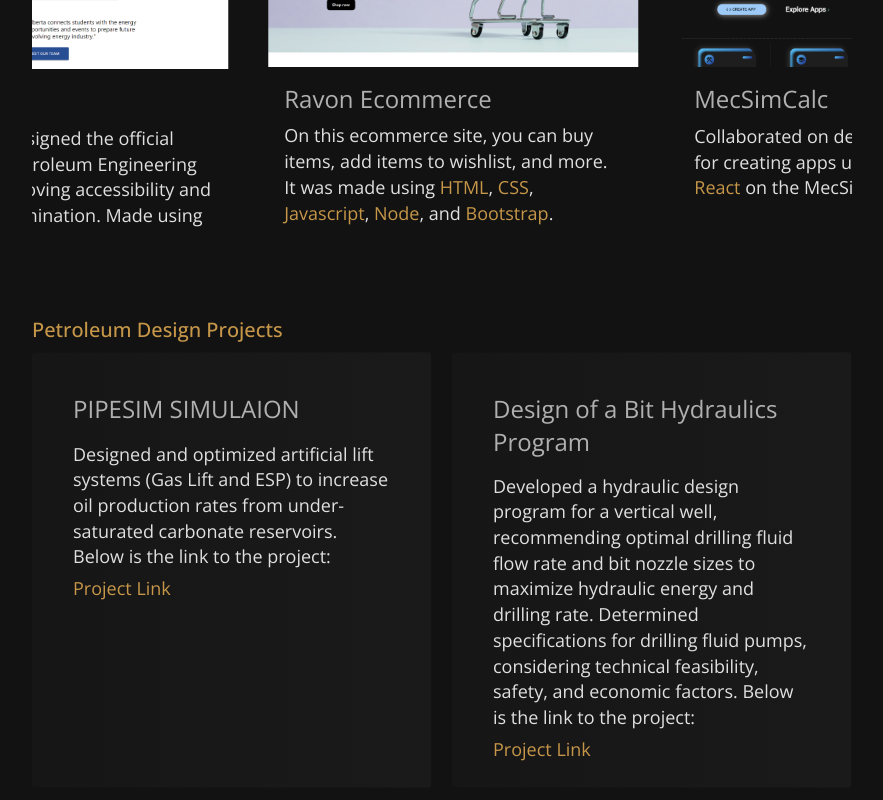
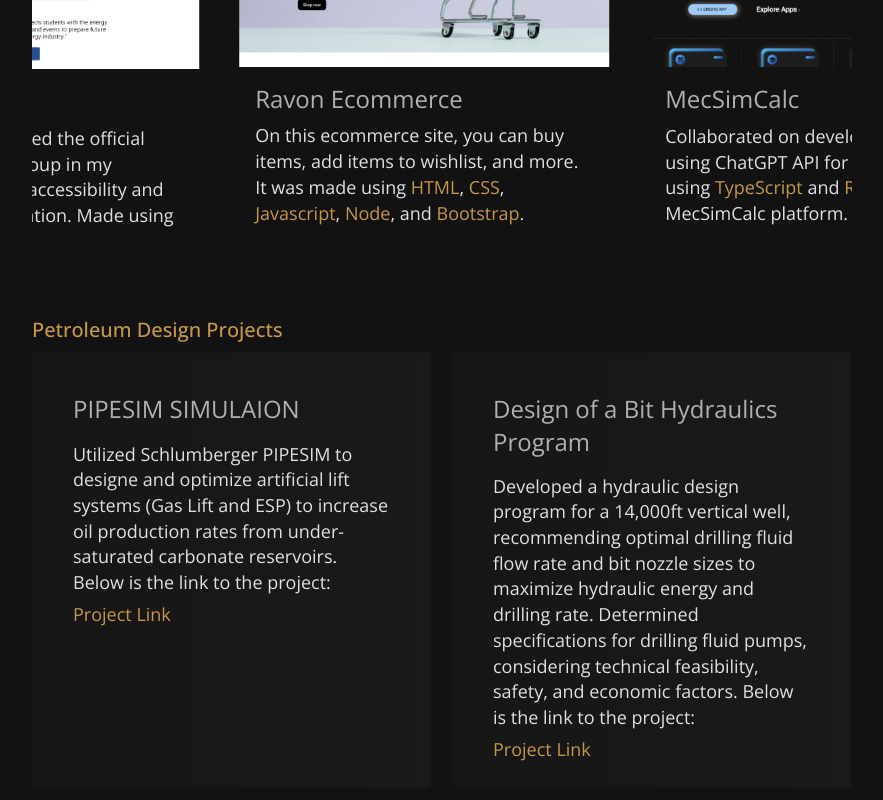
Before and after one commit to Rum2y/personal-portfolio, a React (Vite) app: page / in a window 1280 px wide. Shown: the part 2879-3679 px from the top of the page, without its empty margins (348-1231 px from the left). Built offline with nearby package versions, Linux system fonts and the light colour scheme.

Commit message:
Icon size

```diff
--- a/src/Components/Mainpage.jsx
+++ b/src/Components/Mainpage.jsx
@@ -126,9 +126,9 @@
             aria-label="open drawer"
             edge="start"
             onClick={handleDrawerToggle}
-            sx={{ mr: 2, display: { sm: "none" } }}
+            sx={{ ml: 0, display: { sm: "none" } }}
           >
-            <MenuIcon />
+            <MenuIcon sx={{ fontSize: "2rem" }} />
           </IconButton>
           <div className="w-full flex xs:justify-end lg:justify-between">
             <Typography
--- a/src/Components/Work.jsx
+++ b/src/Components/Work.jsx
@@ -19,7 +19,7 @@
     swipeToSlide: true,
     autoplay: true,
     speed: 4000,
-    autoplaySpeed: 200,
+    autoplaySpeed: 100,
     cssEase: "linear",
     pauseOnHover: true,
     responsive: [
@@ -27,6 +27,7 @@
         breakpoint: 1280,
         settings: {
           slidesToShow: 1,
+          speed: 6000,
         },
       },
     ],
@@ -36,13 +37,13 @@
     {
       name: "MecSimCalc",
       img: "/img/mec.png",
-      desc: `Collaborated on developing an AI tool for creating apps using <span style="color: #C69749;">TypeScript</span> and <span style="color: #C69749;">React</span> on the MecSimCalc platform.`,
+      desc: `Collaborated on developing an AI tool using ChatGPT API for creating apps using <span style="color: #C69749;">TypeScript</span> and <span style="color: #C69749;">React</span> on the MecSimCalc platform.`,
       weblink: "https://mecsimcalc.com/",
     },
     {
       name: "SPE Ualberta",
       img: "/img/spe.png",
-      desc: `Developed and designed the official website for the Petroleum Engineering Department, improving accessibility and information dissemination. Made using <span style="color: #C69749;">React Js</span>.`,
+      desc: `Developed and designed the official website for the SPE group in my University, improving accessibility and information dissemination. Made using <span style="color: #C69749;">React Js</span>.`,
     },
     {
       name: "Ravon Ecommerce",
@@ -55,14 +56,14 @@
   const pete = [
     {
       name: "PIPESIM SIMULAION",
-      description: `Designed and optimized artificial lift systems (Gas Lift and ESP) to increase oil production rates from under-saturated
+      description: `Utilized Schlumberger PIPESIM to designe and optimize artificial lift systems (Gas Lift and ESP) to increase oil production rates from under-saturated
       carbonate reservoirs. Below is the link to the project:`,
       link: "https://drive.google.com/drive/folders/1qDO8NVaJOgjPhXwST1qSFzJ9AEGVAbL-?usp=drive_link",
       disp: "Project Link",
     },
     {
       name: "Design of a Bit Hydraulics Program",
-      description: `Developed a hydraulic design program for a vertical well, recommending optimal drilling fluid flow rate and bit nozzle sizes
+      description: `Developed a hydraulic design program for a 14,000ft vertical well, recommending optimal drilling fluid flow rate and bit nozzle sizes
       to maximize hydraulic energy and drilling rate. Determined specifications for drilling fluid pumps, considering technical
       feasibility, safety, and economic factors. Below is the link to the project:`,
       link: "https://drive.google.com/drive/folders/1KP5OrA5Kmxs2QQIP5q7IH1Y8hvxgEkq1?usp=sharing",
```
